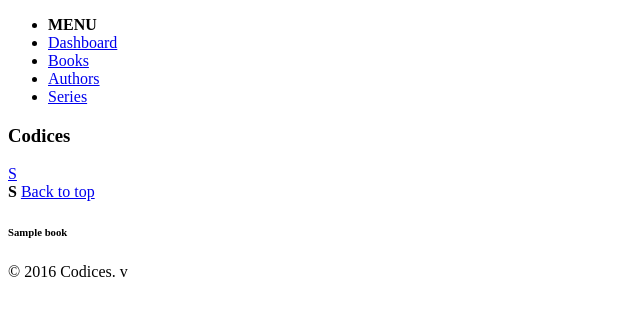
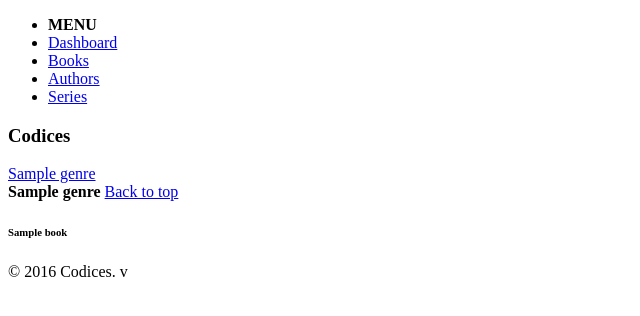
Before and after one commit to Knitter/codices, a Yii app: template codices/app/views/books/_gallery-genre.php in a window 1280 px wide. Shown: the part 268-584 px from the top of the page, without its empty margins (0-640 px from the left). Run offline with PHP 8.4 and a stand-in for Yii, Linux system fonts and the light colour scheme; the template is opened without the code that fills it: most values are stand-ins (such as "Sample title", 1, 10 or a date in 2020); data that the repository does not hold is empty; some libraries are stand-ins or nearby versions.

Commit message:
Fixes #29

```diff
--- a/codices/app/views/books/_gallery-genre.php
+++ b/codices/app/views/books/_gallery-genre.php
@@ -12,7 +12,7 @@ foreach ($books as $book) {
         continue;
     }
 
-    $key = mb_strtoupper(mb_substr($book->genre, 0, 1));
+    $key = $book->genre;
     $ordered[$key][] = $book;
 }
 
```
